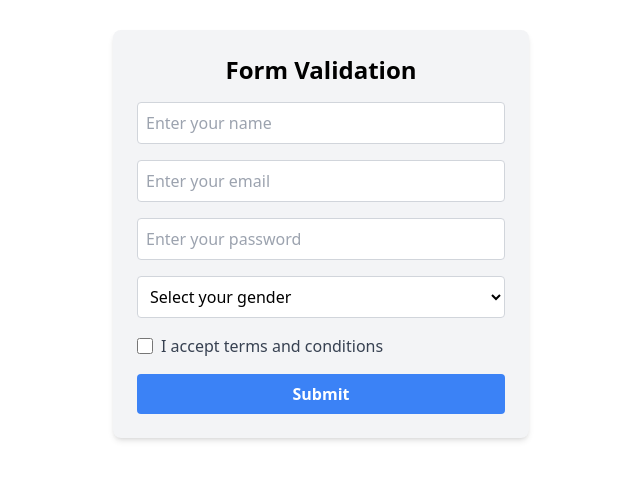
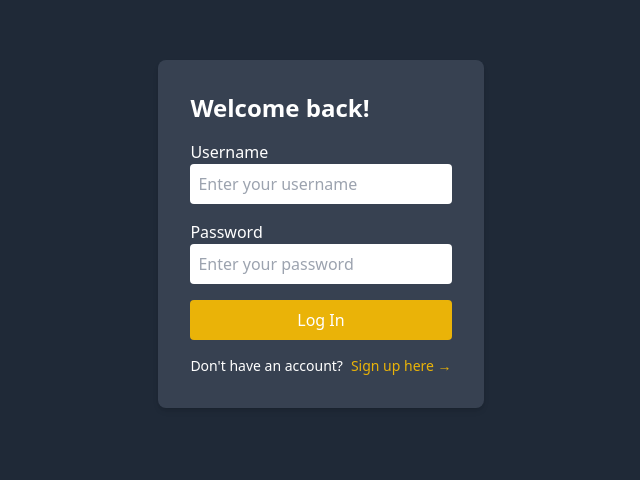
Before and after one commit to hudakh24/react, a React (Vite) app: page /form in a window 1280 px wide. Shown: the part 166-646 px from the top of the page, without its empty margins (319-959 px from the left). Built offline with nearby package versions, Linux system fonts and the light colour scheme.

Commit message:
new form

```diff
--- a/src/pages/FormValidation.jsx
+++ b/src/pages/FormValidation.jsx
@@ -1,122 +1,333 @@
+// import { Formik, Form, Field, ErrorMessage } from "formik";
+// import * as Yup from "yup";
+
+// const FormValidation = () => {
+//   const initialValues = {
+//     name: "",
+//     email: "",
+//     password: "",
+//     gender: "",
+//     termsAndConditions: false,
+//   };
+
+//   const validationSchema = Yup.object({
+//     name: Yup.string().required("Name is required"),
+//     email: Yup.string()
+//       .email("Invalid email format")
+//       .required("Email is required"),
+//     password: Yup.string()
+//       .min(6, "Password must be at least 6 characters")
+//       .required("Password is required"),
+//     gender: Yup.string().required("Gender is required"),
+//     termsAndConditions: Yup.boolean().oneOf(
+//       [true],
+//       "please accept terms and conditions",
+//     ),
+//   });
+
+//   const handleSubmit = (values) => {
+//     console.log(values);
+//   };
+
+//   return (
+//     <>
+//       <div className="flex h-screen items-center justify-center p-4">
+//         <div className="w-full max-w-md rounded-lg bg-gray-100 p-6 shadow-md sm:w-3/4 md:w-1/2 lg:w-1/3">
+//           <h1 className="mb-4 text-center text-2xl font-bold">
+//             Form Validation
+//           </h1>
+//           <Formik
+//             initialValues={initialValues}
+//             validationSchema={validationSchema}
+//             onSubmit={handleSubmit}
+//           >
+//             <Form className="space-y-4">
+//               <div>
+//                 <Field
+//                   type="text"
+//                   name="name"
+//                   placeholder="Enter your name"
+//                   className="block w-full rounded border border-gray-300 p-2"
+//                 />
+//                 <p className="text-red-500">
+//                   <ErrorMessage name="name" />
+//                 </p>
+//               </div>
+//               <div>
+//                 <Field
+//                   type="email"
+//                   name="email"
+//                   placeholder="Enter your email"
+//                   className="block w-full rounded border border-gray-300 p-2"
+//                 />
+//                 <p className="text-red-500">
+//                   <ErrorMessage name="email" />
+//                 </p>
+//               </div>
+//               <div>
+//                 <Field
+//                   type="password"
+//                   name="password"
+//                   placeholder="Enter your password"
+//                   className="block w-full rounded border border-gray-300 p-2"
+//                 />
+//                 <p className="text-red-500">
+//                   <ErrorMessage name="password" />
+//                 </p>
+//               </div>
+//               <div>
+//                 <Field
+//                   as="select"
+//                   name="gender"
+//                   className="block w-full rounded border border-gray-300 bg-white p-2 focus:border-blue-500 focus:ring focus:ring-blue-200"
+//                 >
+//                   <option value="" disabled>
+//                     Select your gender
+//                   </option>
+//                   <option value="Female">Female</option>
+//                   <option value="Male">Male</option>
+//                 </Field>
+//                 <p className="text-sm text-red-500">
+//                   <ErrorMessage name="gender" />
+//                 </p>
+//               </div>
+
+//               <div className="flex items-center space-x-2">
+//                 <Field
+//                   type="checkbox"
+//                   name="termsAndConditions"
+//                   className="h-4 w-4 rounded border-gray-300 text-blue-600 focus:ring-blue-50"
+//                 />
+//                 <label className="text-gray-700">
+//                   I accept terms and conditions
+//                 </label>
+//                 <p className="text-sm text-red-500">
+//                   <ErrorMessage name="termsAndConditions" />
+//                 </p>
+//               </div>
+//               <button
+//                 type="submit"
+//                 className="w-full rounded bg-blue-500 px-4 py-2 font-bold text-white"
+//               >
+//                 Submit
+//               </button>
+//             </Form>
+//           </Formik>
+//         </div>
+//       </div>
+//     </>
+//   );
+// };
+
+// export default FormValidation;
+
+import { useState } from "react";
 import { Formik, Form, Field, ErrorMessage } from "formik";
 import * as Yup from "yup";
 
-const FormValidation = () => {
+const LoginComponent = () => {
+  const [mode, setMode] = useState("login");
+
+  // Toggle between login and signup
+  const toggleMode = () => {
+    setMode(mode === "login" ? "signup" : "login");
+  };
+
   const initialValues = {
-    name: "",
+    username: "",
+    password: "",
+    fullname: "",
     email: "",
-    password: "",
-    gender: "",
-    termsAndConditions: false,
+    createpassword: "",
+    repeatpassword: "",
   };
 
   const validationSchema = Yup.object({
-    name: Yup.string().required("Name is required"),
-    email: Yup.string()
-      .email("Invalid email format")
-      .required("Email is required"),
-    password: Yup.string()
+    username:
+      mode === "login" ? Yup.string().required("Required") : Yup.string(),
+    password:
+      mode === "login" ? Yup.string().required("Required") : Yup.string(),
+    fullname:
+      mode === "signup" ? Yup.string().required("Required") : Yup.string(),
+    email:
+      mode === "signup"
+        ? Yup.string().email("Invalid email").required("Required")
+        : Yup.string(),
+    createpassword:
+      mode === "signup"
+        ? Yup.string()
             .min(6, "Password must be at least 6 characters")
-      .required("Password is required"),
-    gender: Yup.string().required("Gender is required"),
-    termsAndConditions: Yup.boolean().oneOf(
-      [true],
-      "please accept terms and conditions",
-    ),
+            .required("Required")
+        : Yup.string(),
+    repeatpassword:
+      mode === "signup"
+        ? Yup.string()
+            .oneOf([Yup.ref("createpassword")], "Passwords must match")
+            .required("Required")
+        : Yup.string(),
   });
 
   const handleSubmit = (values) => {
     console.log(values);
   };
-
+  // Formik logic
   return (
     <>
-      <div className="flex h-screen items-center justify-center p-4">
-        <div className="w-full max-w-md rounded-lg bg-gray-100 p-6 shadow-md sm:w-3/4 md:w-1/2 lg:w-1/3">
-          <h1 className="mb-4 text-center text-2xl font-bold">
-            Form Validation
+      <div
+        className={`flex min-h-screen items-center justify-center bg-gray-800`}
+      >
+        <div className="rounded-lg bg-gray-700 p-8 shadow-md">
+          <h1 className="mb-4 text-2xl font-bold text-white">
+            {mode === "login" ? "Welcome back!" : "Sign up"}
           </h1>
+
           <Formik
             initialValues={initialValues}
             validationSchema={validationSchema}
             onSubmit={handleSubmit}
           >
-            <Form className="space-y-4">
-              <div>
+            {({ errors, touched }) => (
+              console.log("Errors:", errors),
+              console.log("Touched:", touched),
+              (
+                <Form>
+                  {/* Login Inputs */}
+                  {/*Here && is condition rendering i-e If mode === "login" is true, the JSX inside the parentheses is rendered.s*/}
+                  {mode === "login" && (
+                    <>
+                      <div className="mb-4">
+                        {/* htmlFor attribute links the label to the input with the id "username",  If a user clicks on the label ("Username"), the input field is automatically focused,*/}
+                        <label htmlFor="username" className="block text-white">
+                          Username
+                        </label>
                         <Field
                           type="text"
-                  name="name"
-                  placeholder="Enter your name"
-                  className="block w-full rounded border border-gray-300 p-2"
+                          id="username"
+                          name="username"
+                          className={`w-full rounded p-2 ${errors.username && touched.username ? "border-2 border-red-500" : ""}`}
+                          placeholder="Enter your username"
                         />
                         <p className="text-red-500">
-                  <ErrorMessage name="name" />
+                          <ErrorMessage name="username" />
                         </p>
                       </div>
-              <div>
-                <Field
-                  type="email"
-                  name="email"
-                  placeholder="Enter your email"
-                  className="block w-full rounded border border-gray-300 p-2"
-                />
-                <p className="text-red-500">
-                  <ErrorMessage name="email" />
-                </p>
-              </div>
-              <div>
+
+                      <div className="mb-4">
+                        <label htmlFor="password" className="block text-white">
+                          Password
+                        </label>
                         <Field
                           type="password"
+                          id="password"
                           name="password"
+                          className={`w-full rounded p-2 ${errors.username && touched.username ? "border-2 border-red-500" : ""}`}
                           placeholder="Enter your password"
-                  className="block w-full rounded border border-gray-300 p-2"
                         />
                         <p className="text-red-500">
                           <ErrorMessage name="password" />
                         </p>
                       </div>
-              <div>
+                    </>
+                  )}
+
+                  {/* Signup Inputs */}
+                  {mode === "signup" && (
+                    <>
+                      <div className="mb-4">
+                        <label htmlFor="fullname" className="block text-white">
+                          Full Name
+                        </label>
                         <Field
-                  as="select"
-                  name="gender"
-                  className="block w-full rounded border border-gray-300 bg-white p-2 focus:border-blue-500 focus:ring focus:ring-blue-200"
-                >
-                  <option value="" disabled>
-                    Select your gender
-                  </option>
-                  <option value="Female">Female</option>
-                  <option value="Male">Male</option>
-                </Field>
-                <p className="text-sm text-red-500">
-                  <ErrorMessage name="gender" />
+                          type="text"
+                          id="fullname"
+                          name="fullname"
+                          className={`w-full rounded p-2 ${errors.fullname && touched.fullname ? "border-2 border-red-500" : ""}`}
+                          placeholder="Enter your full name"
+                        />
+                        <p className="text-red-500">
+                          <ErrorMessage name="fullname" />
                         </p>
                       </div>
-
-              <div className="flex items-center space-x-2">
+                      <div className="mb-4">
+                        <label htmlFor="email" className="block text-white">
+                          Email
+                        </label>
                         <Field
-                  type="checkbox"
-                  name="termsAndConditions"
-                  className="h-4 w-4 rounded border-gray-300 text-blue-600 focus:ring-blue-50"
+                          type="email"
+                          id="email"
+                          name="email"
+                          className={`w-full rounded p-2 ${errors.email && touched.email ? "border-2 border-red-500" : ""}`}
+                          placeholder="Enter your email"
                         />
-                <label className="text-gray-700">
-                  I accept terms and conditions
-                </label>
-                <p className="text-sm text-red-500">
-                  <ErrorMessage name="termsAndConditions" />
+                        <p className="text-red-500">
+                          <ErrorMessage name="username" />
                         </p>
                       </div>
+                      <div className="mb-4">
+                        <label
+                          htmlFor="createpassword"
+                          className="block text-white"
+                        >
+                          Create Password
+                        </label>
+                        <Field
+                          type="password"
+                          id="createpassword"
+                          name="createpassword"
+                          className={`w-full rounded p-2 ${errors.createpassword && touched.createpassword ? "border-2 border-red-500" : ""}`}
+                          placeholder="Create a password"
+                        />
+                        <p className="text-red-500">
+                          <ErrorMessage name="createpassword" />
+                        </p>
+                      </div>
+                      <div className="mb-4">
+                        <label
+                          htmlFor="repeatpassword"
+                          className="block text-white"
+                        >
+                          Repeat Password
+                        </label>
+                        <Field
+                          type="password"
+                          id="repeatpassword"
+                          name="repeatpassword"
+                          className={`w-full rounded p-2 ${errors.repeatpassword && touched.repeatpassword ? "border-2 border-red-500" : ""}`}
+                          placeholder="Repeat your password"
+                        />
+                        <p className="text-red-500">
+                          <ErrorMessage name="repeatpassword" />
+                        </p>
+                      </div>
+                    </>
+                  )}
+
                   <button
                     type="submit"
-                className="w-full rounded bg-blue-500 px-4 py-2 font-bold text-white"
+                    className="w-full rounded bg-yellow-500 py-2 text-white transition hover:bg-yellow-600"
                   >
-                Submit
+                    {mode === "login" ? "Log In" : "Sign Up"}
                   </button>
                 </Form>
+              )
+            )}
           </Formik>
+
+          <div className="mt-4 text-center text-sm text-white">
+            {mode === "login"
+              ? "Don't have an account?"
+              : "Already have an account?"}
+            <span
+              className="ml-2 cursor-pointer text-yellow-500"
+              onClick={toggleMode}
+            >
+              {mode === "login" ? "Sign up" : "Log in"} here →
+            </span>
+          </div>
         </div>
       </div>
     </>
   );
 };
 
-export default FormValidation;
+export default LoginComponent;
--- a/tailwind.config.js
+++ b/tailwind.config.js
@@ -1,8 +1,14 @@
 /** @type {import('tailwindcss').Config} */
 export default {
   content: ["./index.html", "./src/**/*.{js,ts,jsx,tsx}"],
+  darkMode: "class",
   theme: {
     extend: {},
   },
+  // variants: {
+  //   extend: {
+  //     borderColor: ["focus", "hover"],
+  //   },
+  // },
   plugins: [],
 };
```
Lines whose indentation alone changed are shown as unchanged.
